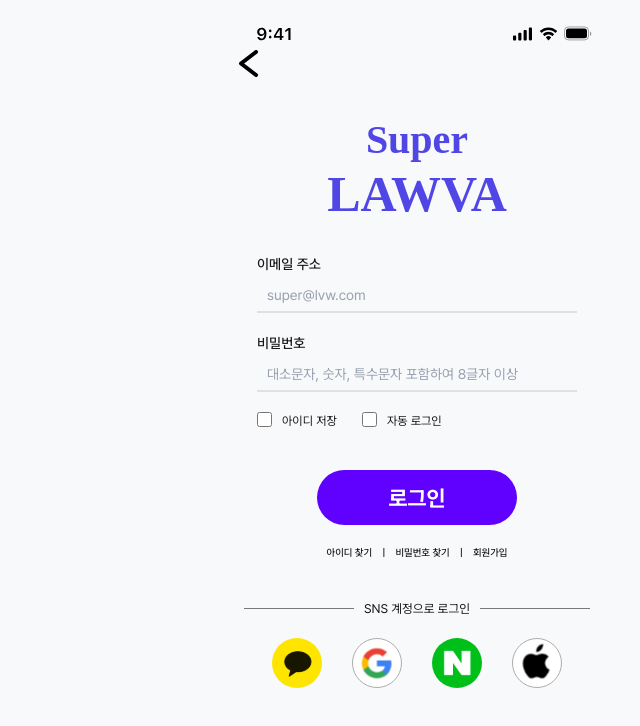
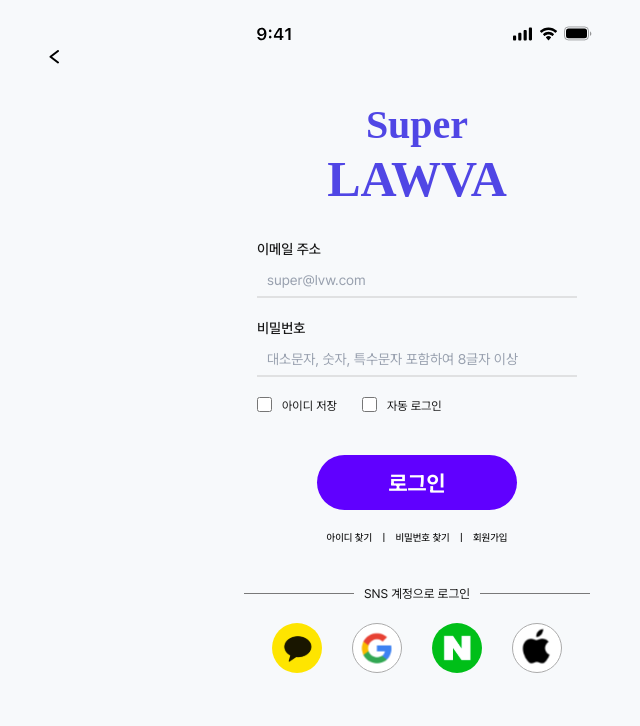
Before and after one commit to wonder1ng/SuperLawVA-Ml, a Next.js app in the folder front/: page /login in a window 1280 px wide. Shown: the top 726 px of the page, without its empty margins (223-863 px from the left). Built offline with nearby package versions, Linux system fonts and the light colour scheme.

Commit message:
refactor: resize and modify position BackHeader

```diff
--- a/front/src/components/BackHeader.tsx
+++ b/front/src/components/BackHeader.tsx
@@ -6,20 +6,20 @@
 }
 
 export default function BackHeader({
-  width = 3,
-  height = 3,
+  width = 1.5,
+  height = 1.5,
   color = "#000000",
   to,
   children,
 }: BackLinkProps) {
   return (
-    <header className="grid items-end place-items-center relative">
+    <header className="grid items-center place-items-center relative w-full">
       <ArrowLeftIcon
         width={width}
         height={height}
         color={color}
         to={to}
-        className="col-start-1 row-start-1 relative -left-[16.8rem]"
+        className="col-start-1 row-start-1 justify-self-start ml-12"
       />
       {children && (
         <span className="col-start-1 row-start-1 leading-[2.9rem] font-semibold text-[2.4rem]">
```
